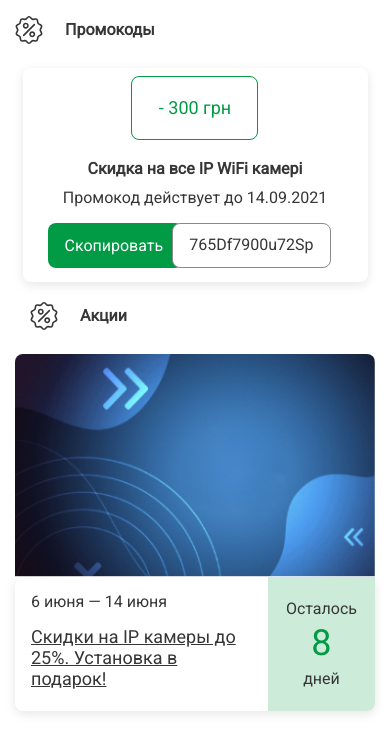
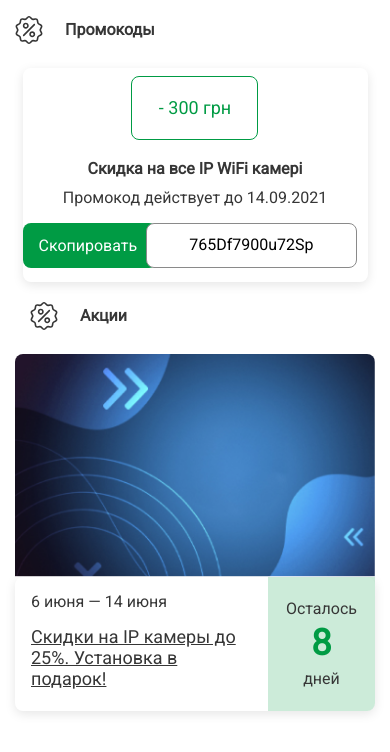
Before and after one commit to buryk20/promocodes, a plain HTML site: page index.html in a window 390 px wide. Drawn offline with nearby package versions, Linux system fonts and the light colour scheme.

Commit message:
mobile1.0.5

```diff
--- a/index.html
+++ b/index.html
@@ -146,7 +146,8 @@
               </div>
               <div class="promo-wrp-copy">
                 <button>Скопировать</button>
-                <p>765Df7900u72Sp</p>
+                <input class="promo-input-copy" type="text" value="765Df7900u72Sp">
+
               </div>
             </div>
           </div>
--- a/scss/_promo_codes.scss
+++ b/scss/_promo_codes.scss
@@ -55,7 +55,7 @@
   line-height: 20px;
 }
 
-.promo-wrp-copy > p {
+.promo-input-copy {
   position: relative;
   width: 100%;
   padding: 12px 16px 12px 16px;
@@ -64,6 +64,7 @@
   border-radius: 8px;
   border: 1px solid $color-text-grey;
   background-color: #ffffff;
+  text-align: center;
   z-index: 11;
 }
 
@@ -118,7 +119,7 @@
   padding: 5px 0;
   color: $color-main;
   font-size: 36px;
-  font-weight: 500;
+  font-weight: 600;
 }
 
 @media (max-width: 1220px) {
@@ -191,15 +192,14 @@
     padding-top: 8px;
   }
   .wrp-cont-rev {
-    // padding-left: 24px;
     padding-right: 0;
   }
   .wrp-answer-reviews {
     display: none;
   }
-  .number-counter {
-    display: block;
-  }
+  // .number-counter {
+  //   display: block;
+  // }
   .promo-list-wrp {
     width: 363px;
     padding: 0 9px;
```
Also changed, not shown: css/main.css, 1 other file.
